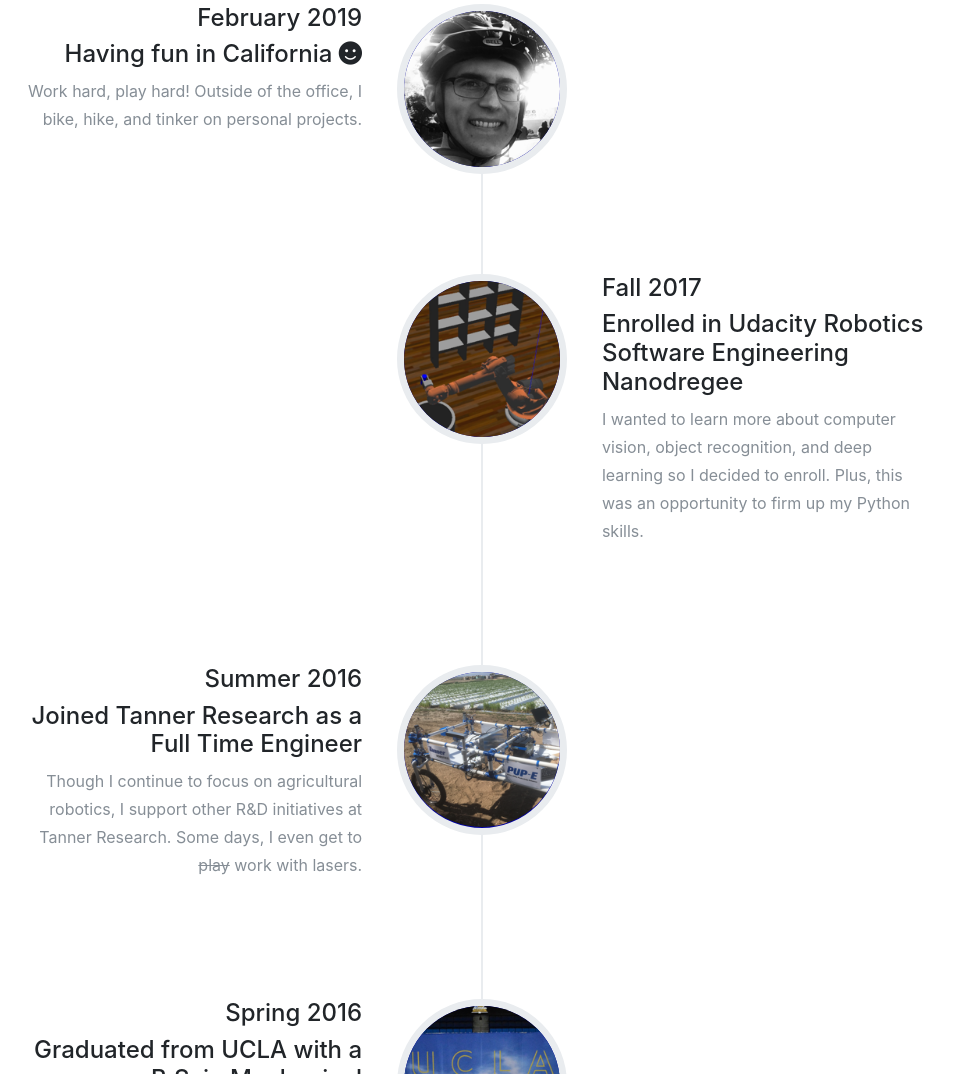
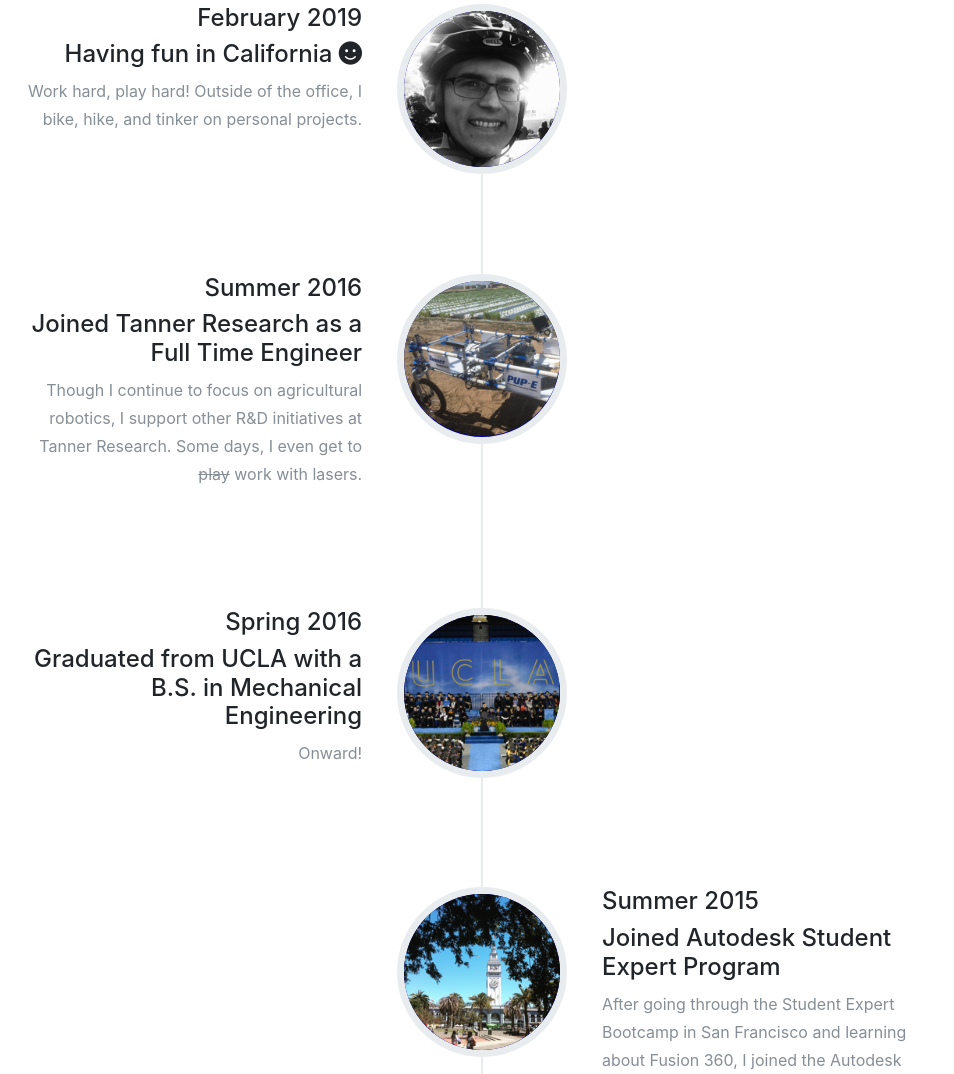
Before and after one commit to mepix/mepix.github.io, a website with bundled scripts: page index.html in a window 1280 px wide. Shown: the part 3126-4200 px from the top of the page, without its empty margins (158-1112 px from the left). Built offline with nearby package versions, Linux system fonts and the light colour scheme; a web font is replaced by a local one.

Commit message:
Remove RoboND

```diff
--- a/index.html
+++ b/index.html
@@ -237,7 +237,7 @@
                   </div>
                 </div>
               </li>
-              <li class="timeline-inverted">
+              <!-- <li class="timeline-inverted">
                 <div class="timeline-image">
                   <img class="rounded-circle img-fluid" src="img/about/about-robond.png" alt="">
                 </div>
@@ -250,7 +250,7 @@
                     <p class="text-muted">I wanted to learn more about computer vision, object recognition, and deep learning so I decided to enroll.  Plus, this was an opportunity to firm up my Python skills.</p>
                   </div>
                 </div>
-              </li>
+              </li> -->
               <li class="">
                 <div class="timeline-image">
                   <img class="rounded-circle img-fluid" src="img/about/about-tanner2.png" alt="">
```
